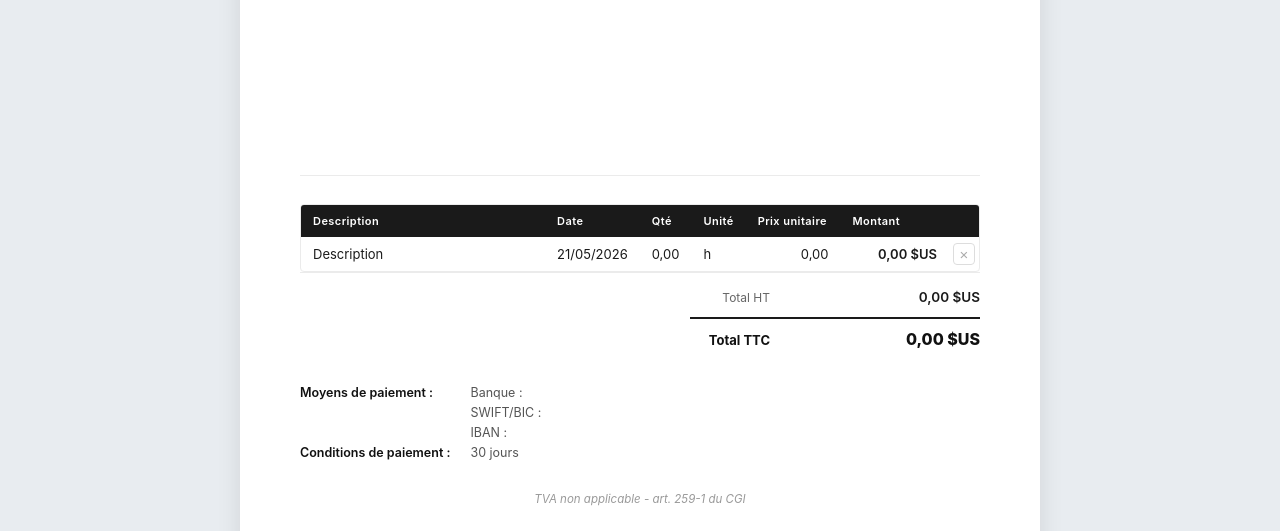
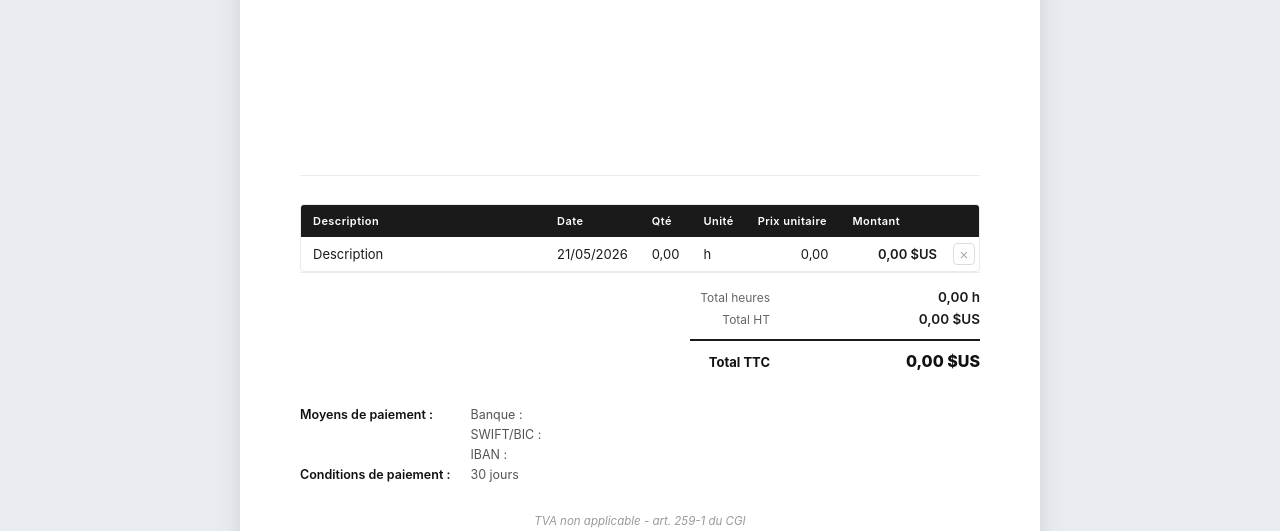
Before and after one commit to BastienBoymond/clockify-salary-calculator, a browser extension: page invoice/invoice.html in a window 1280 px wide. Shown: the part 253-784 px from the top of the page. Drawn offline with Linux system fonts and the light colour scheme.

Commit message:
feat(hour): add the total of hour made on a invoice

```diff
--- a/invoice/invoice.html
+++ b/invoice/invoice.html
@@ -444,6 +444,10 @@
       <!-- Totals -->
       <div class="inv-totals">
         <div class="inv-total-row">
+          <span class="inv-total-label">Total heures</span>
+          <span class="inv-total-val" id="total-hours">0,00 h</span>
+        </div>
+        <div class="inv-total-row">
           <span class="inv-total-label">Total HT</span>
           <span class="inv-total-val" id="total-ht">0,00</span>
         </div>
--- a/invoice/invoice.js
+++ b/invoice/invoice.js
@@ -56,16 +56,19 @@ let bceRate = 1;
 
 function updateTotals() {
   let total = 0;
+  let totalHours = 0;
 
   document.querySelectorAll('.item-row').forEach(row => {
     const qty   = parseFr(row.querySelector('.item-qty').textContent);
     const price = parseFr(row.querySelector('.item-price').textContent);
     const amt   = qty * price;
     row.querySelector('.item-amount').textContent = fmtCurrency(amt, invoiceCurrency);
+    totalHours += qty;
     total += amt;
   });
 
   const totalStr = fmtCurrency(total, invoiceCurrency);
+  document.getElementById('total-hours').textContent = `${fmtFr(totalHours)} h`;
   document.getElementById('total-ht').textContent  = totalStr;
   document.getElementById('total-ttc').textContent = totalStr;
 
```
Also changed, not shown: manifest.json.
